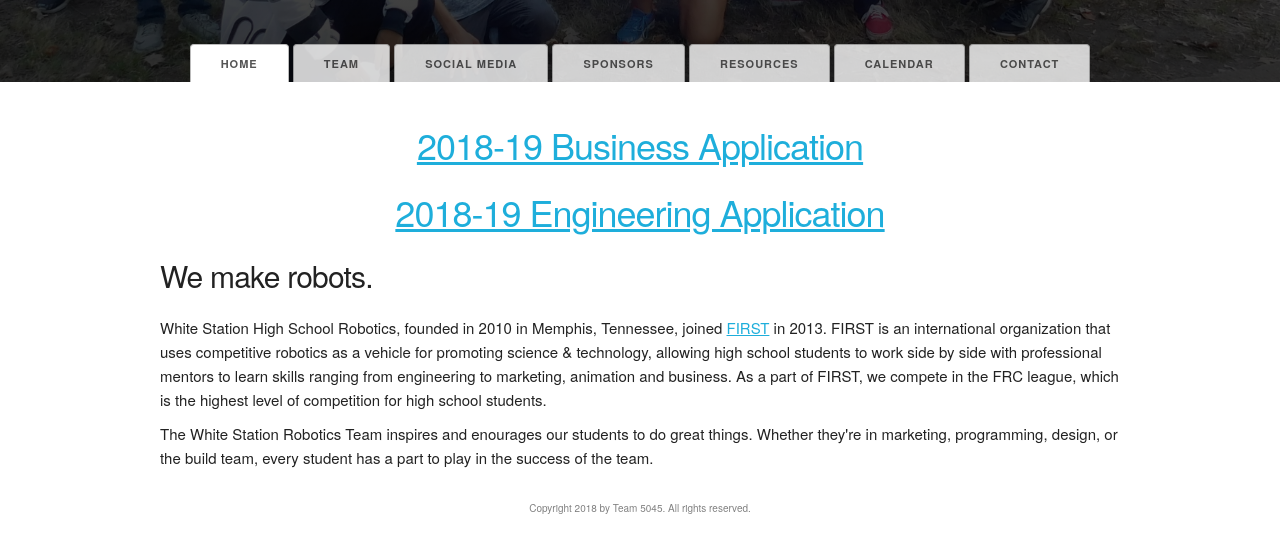
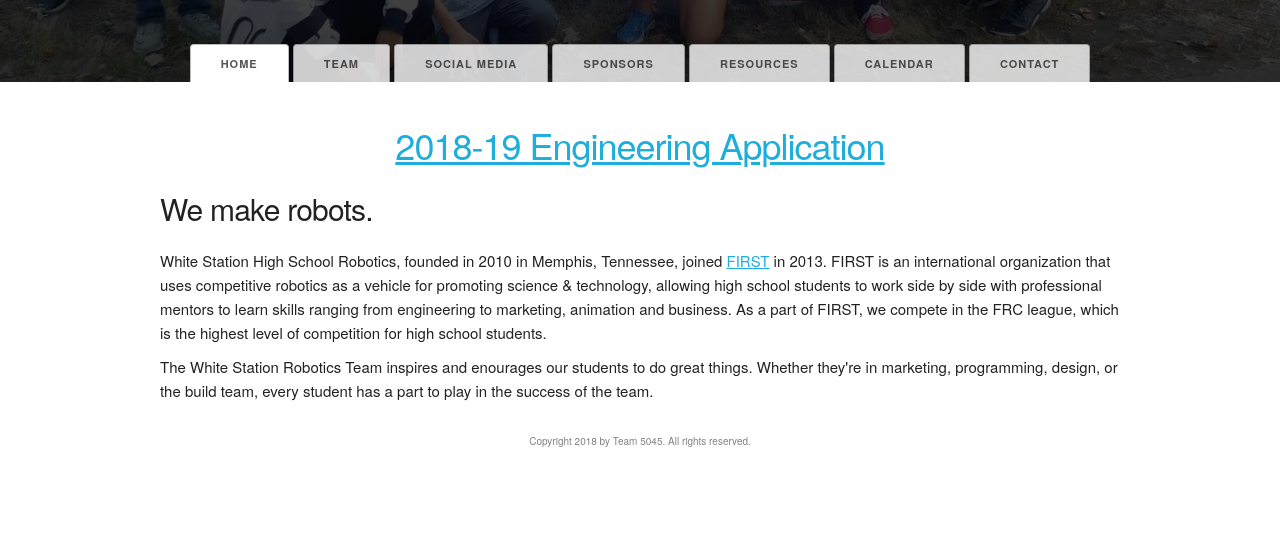
Before and after one commit to Team5045/team5045.com, a plain HTML site: page index.html in a window 1280 px wide. Shown: the part 378-913 px from the top of the page. After the commit the page ends 846 px from the top, so only its background shows below. Drawn offline with nearby package versions, Linux system fonts and the light colour scheme.

Commit message:
removed business app link

```diff
--- a/index.html
+++ b/index.html
@@ -45,7 +45,6 @@
 
       <div id="home">
         <div class="container">
-            <a style="text-align: center; font-weight: bold" href="https://goo.gl/forms/jTlZIdtuk85VyDt12"><h3>2018-19 Business Application</h3></a>
             <a style="text-align: center; font-weight: bold" href="https://goo.gl/forms/82ykuFPejHGKWxdH3"><h3>2018-19 Engineering Application</h3></a>
             <h4>We make robots.</h4>
           <p>White Station High School Robotics, founded in 2010 in Memphis, Tennessee, joined <a href="http://usfirst.org">FIRST</a> in 2013. FIRST is an international organization that uses competitive robotics as a vehicle for promoting science &amp; technology, allowing high school students to work side by side with professional mentors to learn skills ranging from engineering to marketing, animation and business. As a part of FIRST, we compete in the FRC league, which is the highest level of competition for high school students.</p>
```
